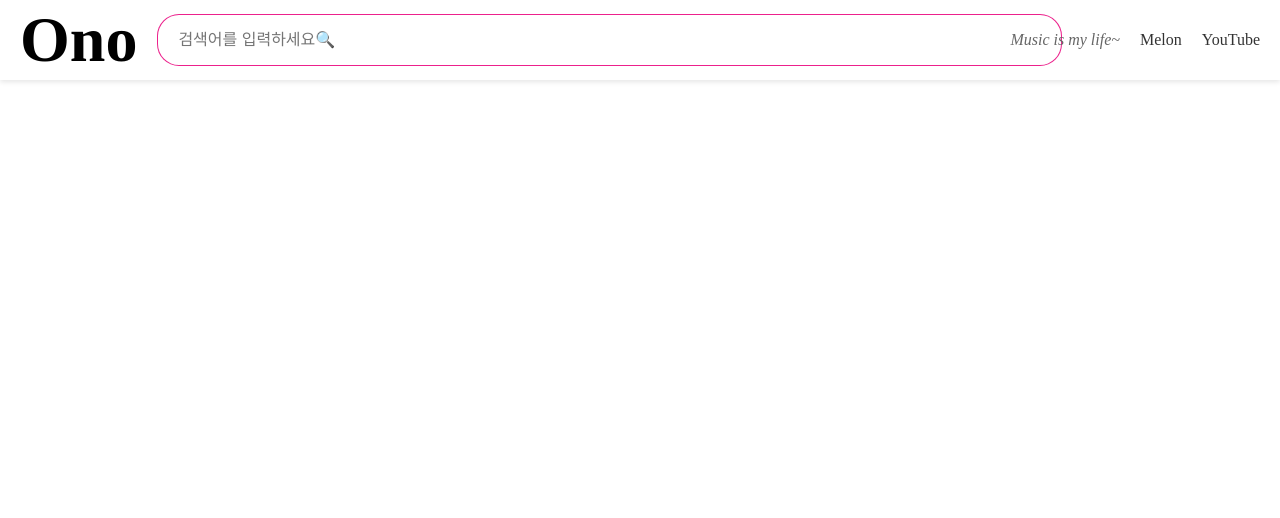
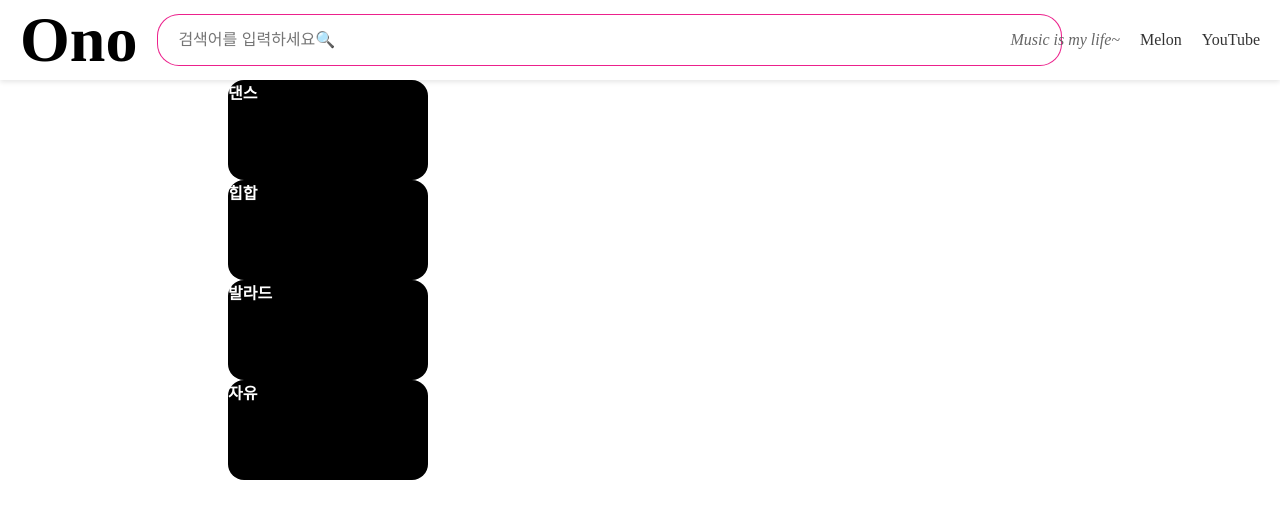
Before and after one commit to LikeLion-FEXBE-Team3/FE, a React (Vite) app: page / in a window 1280 px wide. Before the commit this address had no page. Shown: the top 518 px of the page. Built offline with nearby package versions, Linux system fonts and the light colour scheme.

Commit message:
api 전 커밋

```diff
--- a/package.json
+++ b/package.json
@@ -10,6 +10,7 @@
     "preview": "vite preview"
   },
   "dependencies": {
+    "axios": "^1.10.0",
     "react": "^19.0.0",
     "react-dom": "^19.0.0",
     "react-router-dom": "^7.6.3",
--- a/src/App.jsx
+++ b/src/App.jsx
@@ -2,6 +2,9 @@ import React from 'react';
 import { BrowserRouter, Routes, Route } from 'react-router-dom';
 import Header from './components/Header';
 import Post from './components/Postcard';
+import Home from './pages/Home';
+import NewPost from './pages/NewPost';
+import OnePost from './pages/OnePost';
 
 export default function App() {
   return (
@@ -15,8 +18,10 @@ export default function App() {
         }}
       >
         <Routes>
-          <Route path="/about"   element={<Post />} />
-          <Route path="/search"  element={<div>검색 결과: {new URLSearchParams(window.location.search).get('query')}</div>} />
+          <Route path="/"   element={<Home/>} />
+          <Route path="/post"   element={<Post/>} />
+          <Route path="/newPost"   element={<NewPost/>} />
+          <Route path="/onePost"   element={<OnePost/>} />
         </Routes>
       </div>
     </BrowserRouter>
--- a/src/components/GenreCard.jsx
+++ b/src/components/GenreCard.jsx
@@ -1,14 +1,16 @@
 import styled from "styled-components";
+import { useNavigate } from 'react-router-dom';
 
-function Genrecard({genre}){
+function GenreCard({genre}){
+    const navigate = useNavigate();
 
     const otherGenre=()=>{
-
+        navigate('/post');
     }
 
     return(
         <>
-        <Card>
+        <Card onClick={otherGenre}>
             {genre}
         </Card>
         </>
@@ -20,6 +22,9 @@ const Card=styled.div`
     width: 200px;
     height: 100px;
     border-radius: 16px;
+    font-weight: 700;
+    color: white;
+    background-color: black;
 `
 
-export default Genrecard
+export default GenreCard
--- a/src/main.jsx
+++ b/src/main.jsx
@@ -7,7 +7,3 @@ ReactDOM.createRoot(document.getElementById('root')).render(
     <App />
   </React.StrictMode>
 );
-
-
-
-export default Genrecard
--- a/src/pages/Home.jsx
+++ b/src/pages/Home.jsx
@@ -1,6 +1,5 @@
-import React from 'react';
-import BoxCard from '../components/BoxCard';
-import './Home.css';
+import Genrecard from '../components/GenreCard';
+import styled from 'styled-components';
 
 const boxes = [
   { title: '댄스', to: '/artist' },
@@ -11,10 +10,18 @@ const boxes = [
 
 export default function Home() {
   return (
-    <div className="home-grid">
-      {boxes.map(b => (
-        <BoxCard key={b.to} title={b.title} to={b.to} />
-      ))}
-    </div>
+    <>
+    <GenreBox>
+      <Genrecard genre="댄스"/>
+      <Genrecard genre="힙합"/>
+      <Genrecard genre="발라드"/>
+      <Genrecard genre="자유"/>
+    </GenreBox>
+
+    </>
   );
 }
+
+const GenreBox=styled.div`
+
+`
```
Also changed, not shown: src/components/Button.jsx (deleted), src/components/Footer.jsx (deleted), src/pages/About.jsx (deleted), 1 other file (tests, documents, lock files or other folders).
